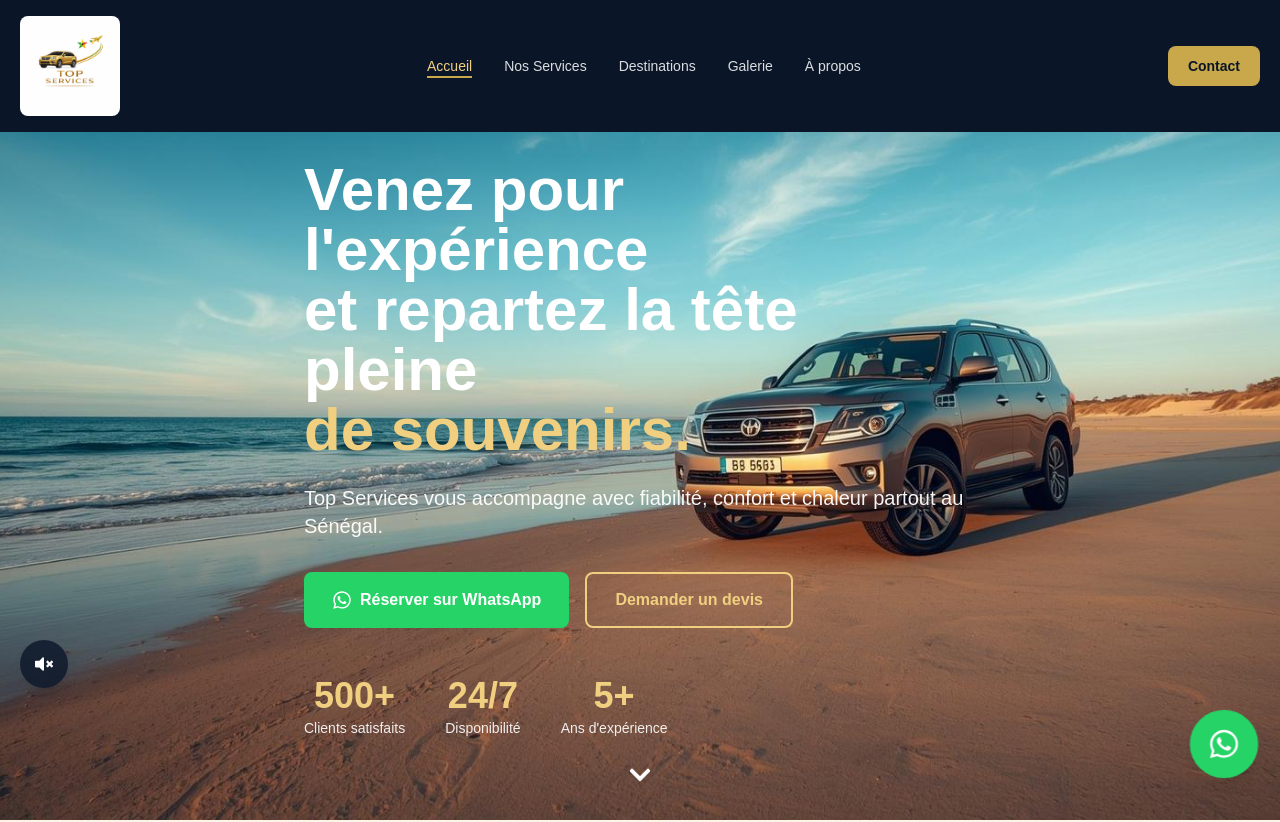
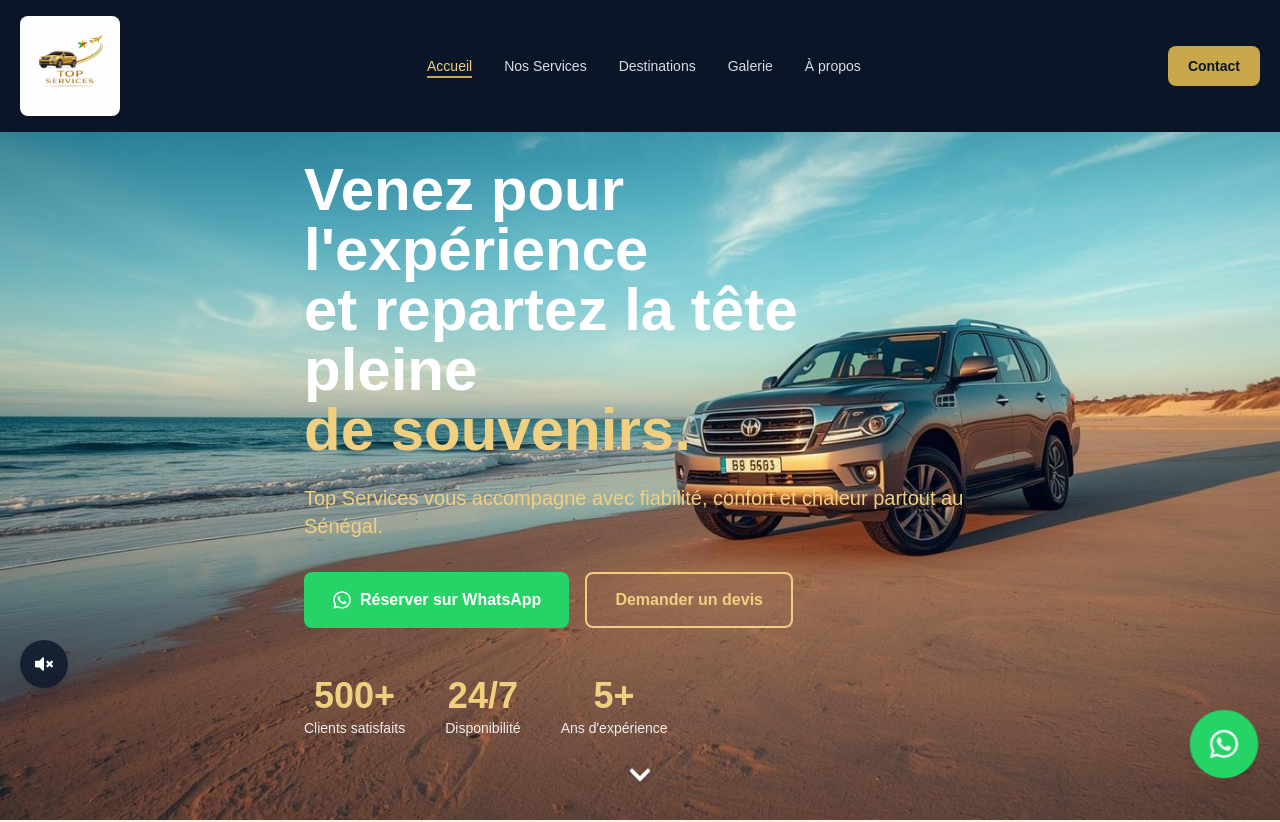
Before and after one commit to juniorrac/topservices, a Next.js app: page / in a window 1280 px wide. Shown: the top 822 px of the page. Built offline with nearby package versions, Linux system fonts and the light colour scheme.

Commit message:
fix: améliorer lisibilité du texte Hero en couleur dorée

```diff
--- a/components/Hero.tsx
+++ b/components/Hero.tsx
@@ -18,7 +18,7 @@ export default function Hero() {
             <span className="text-gold-light">de souvenirs.</span>
           </h1>
 
-          <p className="text-lg md:text-xl opacity-95 mb-8">
+          <p className="text-lg md:text-xl text-gold-light mb-8">
             Top Services vous accompagne avec fiabilité, confort et chaleur partout au Sénégal.
           </p>
 
```
